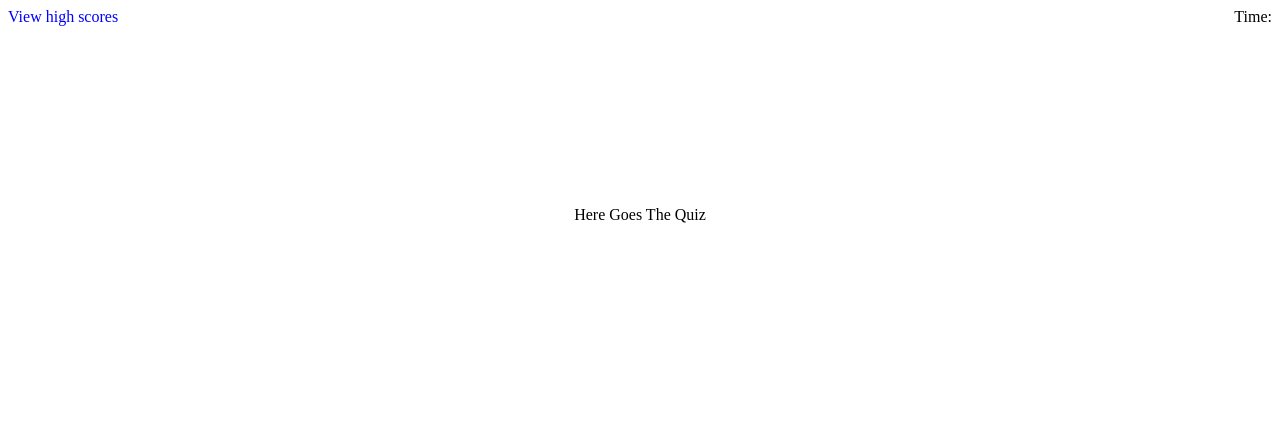
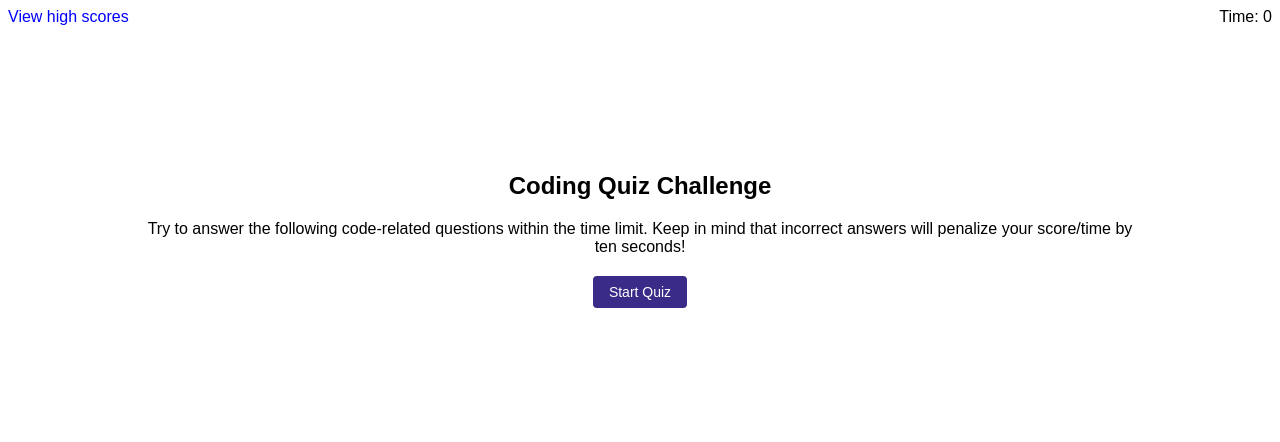
Before and after one commit to T-98/quiz-app, a plain HTML site: page index.html in a window 1280 px wide. Drawn offline with Linux system fonts and the light colour scheme.

Commit message:
Finished welcome page

```diff
--- a/index.html
+++ b/index.html
@@ -21,9 +21,8 @@
             Time:<span id="clock"></span>
         </div>
     </nav>
-    <br><br><br><br><br><br><br><br><br><br>
+
     <section id="quiz">
-        Here Goes The Quiz
     </section>
 
     <script src="script.js"></script>
--- a/script.js
+++ b/script.js
@@ -0,0 +1,38 @@
+//global variables
+var quiz = document.getElementById("quiz");
+var clock = document.getElementById("clock");
+var timeLeft = 75;
+
+var quizQuestions = [{
+    question: "Commonly used data types DO NOT include:",
+    answers: ["Strings", "Booleans", "Alerts", "Numbers"],
+}]
+
+
+
+
+
+
+
+//before the start quiz button is clicked, set the default page view
+if (timeLeft === 75) {
+    var h1E1 = document.createElement("h1");
+    var p1E1 = document.createElement("p");
+    var startbtn = document.createElement("button");
+
+    clock.textContent = " 0";
+    h1E1.textContent = "Coding Quiz Challenge";
+    p1E1.textContent = " Try to answer the following code-related questions within the time limit. Keep in mind that incorrect answers will penalize your score/time by ten seconds! "
+    startbtn.textContent = "Start Quiz";
+
+    quiz.appendChild(h1E1);
+    quiz.appendChild(p1E1);
+    quiz.appendChild(startbtn);
+}
+
+startbtn.addEventListener('click', function() {
+    quiz.removeChild(h1E1);
+    quiz.removeChild(p1E1);
+    quiz.removeChild(startbtn);
+
+});
--- a/style.css
+++ b/style.css
@@ -1,3 +1,7 @@
+body {
+    font-family: Arial, Helvetica, sans-serif;
+}
+
 nav {
     display: flex;
     justify-content: space-between;
@@ -13,6 +17,22 @@ nav a:hover {
 }
 
 #quiz {
-    display: flex;
-    justify-content: space-around;
+    text-align: center;
+    padding: 10%;
 }
+
+button {
+    background-color: rgb(58, 43, 136);
+    border: none;
+    border-radius: 4px;
+    font-size: 14px;
+    padding: 8px 16px;
+    margin: 4px 2px;
+    color: white;
+    text-decoration: none;
+    cursor: pointer;
+}
+
+button:hover {
+    background-color: rgb(202, 65, 202);
+}
```
